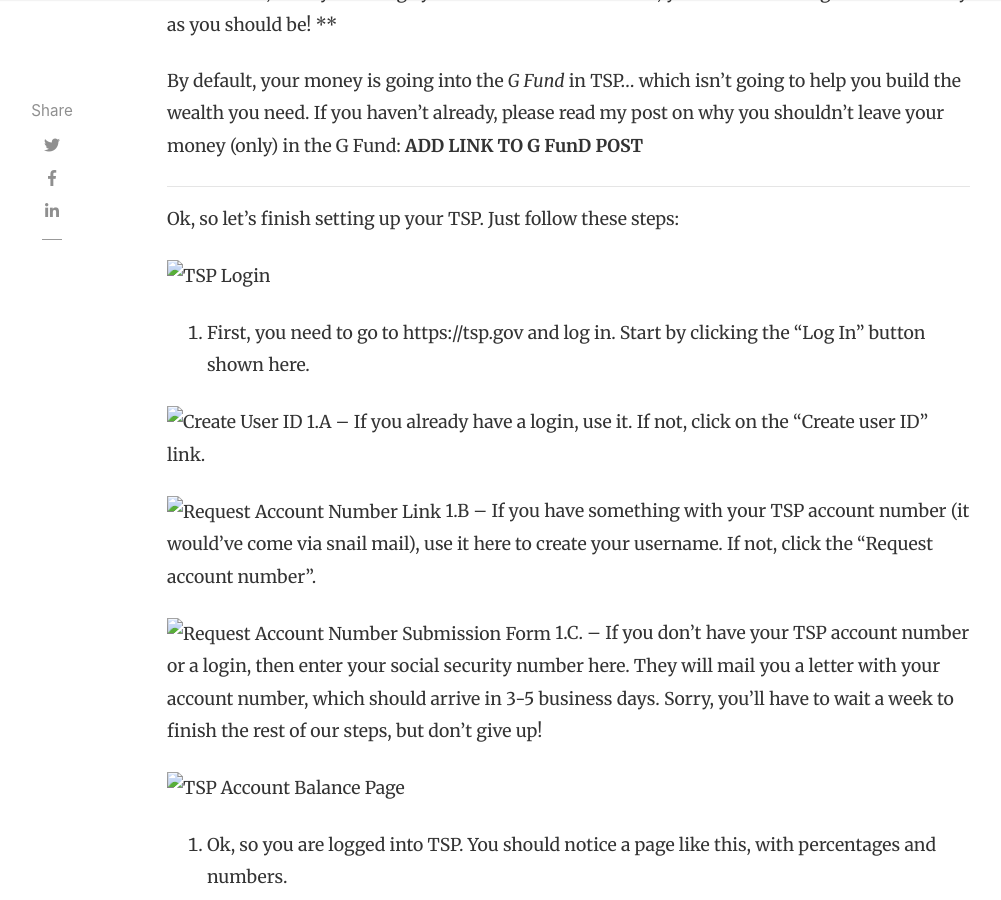
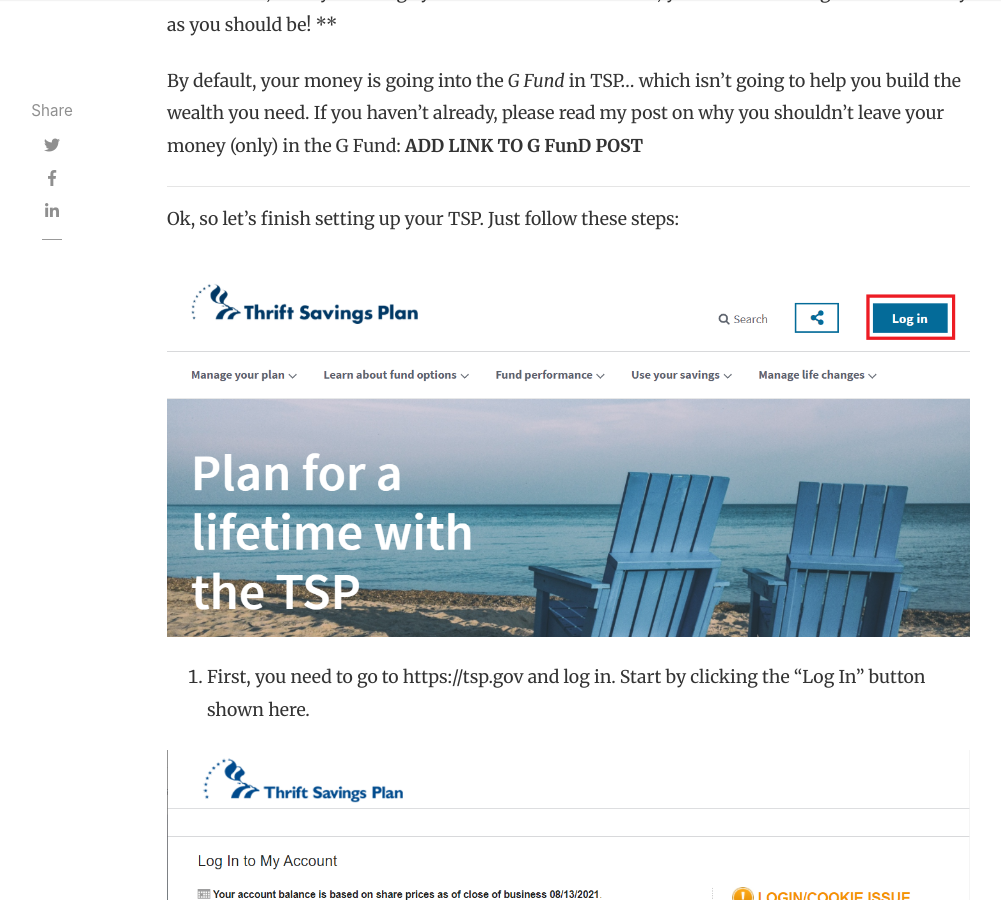
Before and after one commit to militaryinvestor/militaryinvestor.github.io, a Jekyll site: the page built from _posts/2021-12-12-How-to-Start-Investing-in-The-Thrift-Savings-Plan-TSP-Part-2-TSP-Allocations.md, in a window 1280 px wide and 900 px high, scrolled down 1172 px. Shown: the whole window, without its empty margins (118-1119 px from the left). Built offline with Jekyll 4.4.1, drawn with Linux system fonts in a browser that asks for light colours; nearby versions of some CDN libraries; comment, search, counter and statistics services are not loaded.

Commit message:
Update 2021-12-12-How-to-Start-Investing-in-The-Thrift-Savings-Plan-TSP-Part-2-TSP-Allocations.md

```diff
--- a/_posts/2021-12-12-How-to-Start-Investing-in-The-Thrift-Savings-Plan-TSP-Part-2-TSP-Allocations.md
+++ b/_posts/2021-12-12-How-to-Start-Investing-in-The-Thrift-Savings-Plan-TSP-Part-2-TSP-Allocations.md
@@ -20,22 +20,22 @@
 
 Ok, so let's finish setting up your TSP.  Just follow these steps:
 
-![TSP Login](assets/images/2021-12-12-TSP-Part2-Allocations/1 - TSP login button.png)
+![TSP Login](../assets/images/2021-12-12-TSP-Part2-Allocations/1 - TSP login button.png)
 1. First, you need to go to https://tsp.gov and log in. Start by clicking the “Log In” button shown here.
 
-![Create User ID](assets/images/2021-12-12-TSP-Part2-Allocations/2 - Create user ID link.png)
+![Create User ID](../assets/images/2021-12-12-TSP-Part2-Allocations/2 - Create user ID link.png)
 1.A – If you already have a login, use it. If not, click on the “Create user ID” link.
 
-![Request Account Number Link](assets/images/2021-12-12-TSP-Part2-Allocations/3 - Request account number link.png)
+![Request Account Number Link](../assets/images/2021-12-12-TSP-Part2-Allocations/3 - Request account number link.png)
 1.B – If you have something with your TSP account number (it would’ve come via snail mail), use it here to create your username. If not, click the “Request account number”.
 
-![Request Account Number Submission Form](assets/images/2021-12-12-TSP-Part2-Allocations/4 - Request TSP account number (submission form).png)
+![Request Account Number Submission Form](../assets/images/2021-12-12-TSP-Part2-Allocations/4 - Request TSP account number (submission form).png)
 1.C. – If you don’t have your TSP account number or a login, then enter your social security number here. They will mail you a letter with your account number, which should arrive in 3-5 business days. Sorry, you’ll have to wait a week to finish the rest of our steps, but don’t give up!
 
-![TSP Account Balance Page](assets/images/2021-12-12-TSP-Part2-Allocations/5 - TSP Account Balance Page (pt 1).png)
+![TSP Account Balance Page](../assets/images/2021-12-12-TSP-Part2-Allocations/5 - TSP Account Balance Page (pt 1).png)
 2. Ok, so you are logged into TSP. You should notice a page like this, with percentages and numbers.
 
-![TSP Account Balance Pt 2](assets/images/2021-12-12-TSP-Part2-Allocations/6 - TSP Account Balance Page (pt 2).png)
+![TSP Account Balance Pt 2](../assets/images/2021-12-12-TSP-Part2-Allocations/6 - TSP Account Balance Page (pt 2).png)
 3. In this table, your Balance is the amount of money invested into each TSP fund, with the Total at the bottom. Your Distribution of Account shows what percentage of your money is invested in each fund right now. Your Contribution Allocation shows what percentage of future funds you invest will go into each fund.
 
 
@@ -51,7 +51,7 @@
 [S Fund](https://www.tsp.gov/funds-individual/s-fund/) (Small Company/Down Jones Index Fund) – 14.39%
 [I Fund](https://www.tsp.gov/funds-individual/i-fund/) (International Index Fund) – 6.48%
 
-![TSP Fund Performance](assets/images/2021-12-12-TSP-Part2-Allocations/TSP - Fund Performance Chart.png)
+![TSP Fund Performance](../assets/images/2021-12-12-TSP-Part2-Allocations/TSP - Fund Performance Chart.png)
 _Graph of performance (gains & losses) over the last 30 years for each fund ([source](https://www.tsp.gov/fund-performance/)). Note: though the C/S/I funds have much higher returns than G/F, they are wildly volatile. They go up massively in a “bull market”, but drop a ton in a “bear market”. Factor risk into your decision._
 
 I’ll dig into this more in a future post, but there are dozens of theories about how to balance the risky growth of stock index funds and the more stable/lower growth of bond index funds. An 80%/20% split is considered highly risky, while a 50%/50% split is considered conservative.
@@ -66,26 +66,26 @@
 
 Ok, so you want to adjust how your Thrift Savings Plan will be invested? Let’s get continue.
 
-![Contribution Allocations Link](assets/images/2021-12-12-TSP-Part2-Allocations/7 - Contribution Allocations Link.png)
+![Contribution Allocations Link](../assets/images/2021-12-12-TSP-Part2-Allocations/7 - Contribution Allocations Link.png)
 4. To get started adjusting your Contribution Allocations (i.e. where new money will be invested), click on the “Contribution Allocations” link on the left
 
-![Contributions Allocations](assets/images/2021-12-12-TSP-Part2-Allocations/8 - Contribution Allocations.png)
+![Contributions Allocations](../assets/images/2021-12-12-TSP-Part2-Allocations/8 - Contribution Allocations.png)
 5. The next screen will show you your current Contribution Allocations. These percentages show what amount of your money will go to each fund. If you want to change these percentages, click the “Request Contribution Allocation” button at the bottom.
 
-![Contribution Allocations Update Form](assets/images/2021-12-12-TSP-Part2-Allocations/9 - Contribution Allocations Update Form.png)
+![Contribution Allocations Update Form](../assets/images/2021-12-12-TSP-Part2-Allocations/9 - Contribution Allocations Update Form.png)
 6. Fill in the percentages on the right. They will have to add up to 100%. The numbers above represent an extremely aggressive/risky distribution. If you are super confused, you can always put everything in Lifecycle Funds (use the year you are planning to start pulling out retirement funds) and let TSP manage the distributions for you.
 
 You can always change these numbers later as you learn more about investing, so make a judgement call and press “Continue”.
 
 You should get a confirmation message. If so, you’ve just adjusted your Contribution Allocations!
 
-![Interfund Transfers](assets/images/2021-12-12-TSP-Part2-Allocations/10 - Interfund Transfers Link.png)
+![Interfund Transfers](../assets/images/2021-12-12-TSP-Part2-Allocations/10 - Interfund Transfers Link.png)
 7. Next, if you already have a lot of money just in the G Fund (and you want to adjust where your currently money is invested), click on the “Interfund Transfers” link on the left.
 
-![Interfund Transfer Request](assets/images/2021-12-12-TSP-Part2-Allocations/11 - Interfund Transfers Request.png)
+![Interfund Transfer Request](../assets/images/2021-12-12-TSP-Part2-Allocations/11 - Interfund Transfers Request.png)
 8. Again, you’ll get a breakdown of where your money is currently invested. If you want to continue, click the Request Interfund Transfer button at the bottom.
 
-![Interfund Transfer Form](assets/images/2021-12-12-TSP-Part2-Allocations/12 - Interfund Transfers Form.png)
+![Interfund Transfer Form](../assets/images/2021-12-12-TSP-Part2-Allocations/12 - Interfund Transfers Form.png)
 9. Fill in the numbers on the right to decide where you want your current money to be invested. Once you are satisfied, click “Continue”. If everything worked, then you should have a confirmation page.
 
 
```
